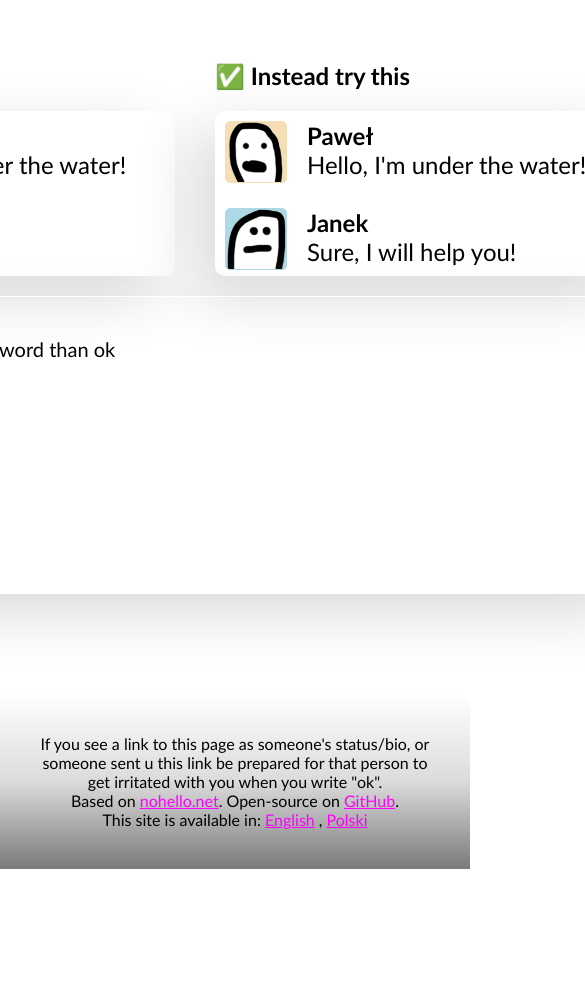
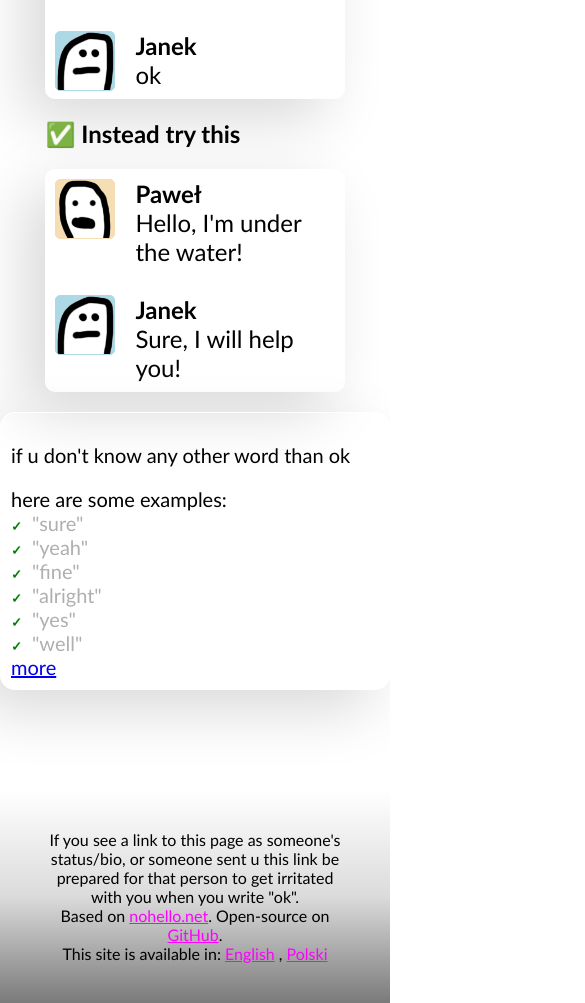
Before and after one commit to vRefilv/no-ok, a plain HTML site: page en/index.html in a window 390 px wide. Shown: the part 411-1414 px from the top of the page, 585 px wide, since content can reach past the window. Before the commit the page ends 1280 px from the top, so only its background shows below. Drawn offline with nearby package versions, Linux system fonts and the light colour scheme.

Commit message:
Update style.css

```diff
--- a/shared/style.css
+++ b/shared/style.css
@@ -132,3 +132,183 @@ text-decoration: none;
 color: #81899c;
 cursor:text;
 }
+
+
+
+
+
+
+
+
+
+
+/* Responsive adjustments */
+@media (max-width: 600px) {
+        /* Add a global box-sizing rule */
+    * {
+        box-sizing: border-box;
+    }
+
+    body {
+        margin: 0;
+        padding: 0;
+        font-family: 'Gill Sans', 'Gill Sans MT', Calibri, 'Trebuchet MS', sans-serif;
+        text-align: center;
+        justify-content: center;
+        overflow-x: hidden; /* Hide horizontal overflow */
+        overflow-y: auto; /* Allow vertical overflow */
+    }
+
+    .examples-container {
+        display: flex;
+        flex-direction: row;
+        align-items: center;
+        justify-content: center;
+        padding: 20px;
+        text-align: left !important;
+        flex-wrap: wrap; /* Allow items to wrap on small screens */
+    }
+
+    .example {
+        margin-right: 20px;
+        margin-left: 20px;
+    }
+
+    .dontdothis, .trythis {
+        font-size: 24px;
+        background-color: #ffffff;
+        border-radius: 10px;
+        box-shadow: -20px 20px 60px #d9d9d9;
+        width: 100%; /* Set width to 100% of the parent container */
+        max-width: 400px; /* Ensure it doesn't exceed 400px */
+        height: auto;
+        padding: 10px;
+        margin-top: 10px;
+    }
+
+    .avatar, .avatar2 {
+        border: 1px solid;
+        width: 60px;
+        height: 60px;
+        border-radius: 5px;
+        float: left;
+        margin-right: 20px;
+    }
+
+    .avatar {
+        border-color: wheat;
+        background-color: wheat;
+    }
+
+    .avatar2 {
+        border-color: lightblue;
+        background-color: lightblue;
+    }
+
+    .bold {
+        font-weight: 900;
+    }
+
+    .examples {
+        padding: 20px;
+        max-width: 100%; /* Ensure it doesn't exceed viewport */
+        width: 100%; /* Set width to 100% of the parent container */
+        max-width: 838px; /* Ensure it doesn't exceed 838px */
+        text-align: left;
+        border: 1px solid white;
+        border-radius: 15px;
+        font-size: 20px;
+        box-shadow: -20px 20px 60px #d9d9d9;
+    }
+
+    footer {
+        background: linear-gradient(180deg, rgba(255,255,255,1) 0%, rgba(219,219,219,1) 50%, rgba(122,122,122,1) 100%);
+        overflow: hidden;
+        bottom: 0;
+        width: 100%;
+        text-align: center;
+        padding: 40px;
+        margin-top: 100px;
+    }
+
+    footer a {
+        color: magenta;
+    }
+
+    .examples2 {
+        align-items: center;
+        text-align: center;
+        display: flex;
+        flex-direction: column;
+    }
+
+    .title {
+        font-size: 64px;
+    }
+
+    .subtitle {
+        color: #81899c;
+        font-size: 24px;
+        font-weight: 300;
+        margin-top: -50px;
+    }
+
+    li {
+        list-style-type: none;
+        color: #AFAFAF;
+    }
+
+    li::before {
+        content: '✓';
+        padding-right: 10px;
+        color: green;
+        font-weight: 900;
+        font-size: 13px;
+    }
+
+    .lead {
+        font-weight: 300;
+        font-size: 45px;
+    }
+
+    .strike {
+        text-decoration: line-through;
+        text-decoration-color: red;
+        text-decoration-thickness: 10px;
+    }
+
+    #cursor {
+        display: inline-block;
+        opacity: 1;
+        margin-left: -8px;
+    }
+
+    #egg {
+        text-decoration: none;
+        color: #81899c;
+        cursor: text;
+    }
+
+    .dontdothis, .trythis {
+        width: 100%;
+        max-width: 100%;
+    }
+
+    .examples {
+        width: 100%;
+        max-width: 100%;
+        padding: 10px;
+    }
+
+    .title {
+        font-size: 48px;
+    }
+
+    .subtitle {
+        font-size: 20px;
+    }
+
+    .lead {
+        font-size: 32px;
+    }
+}
```
